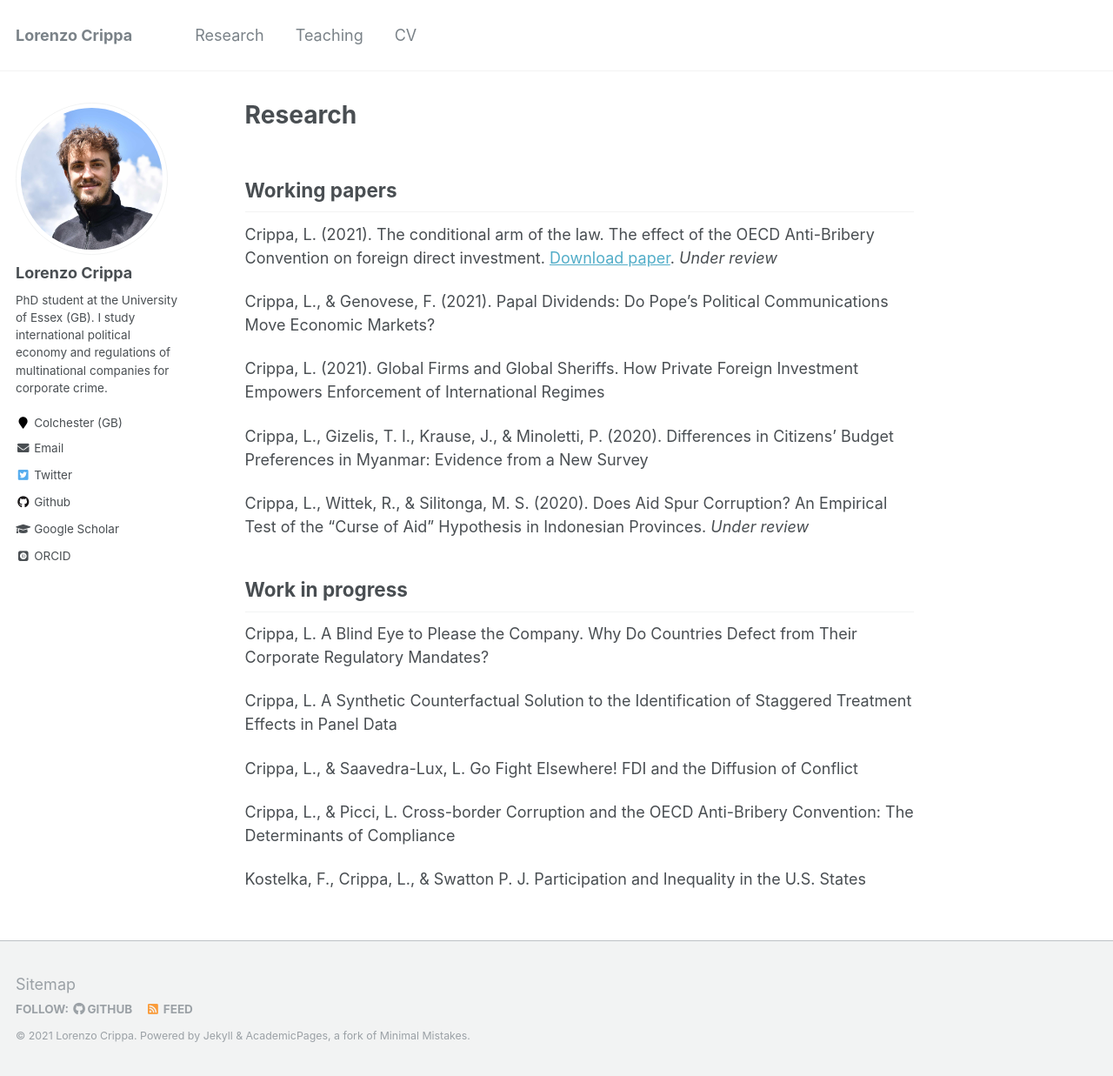
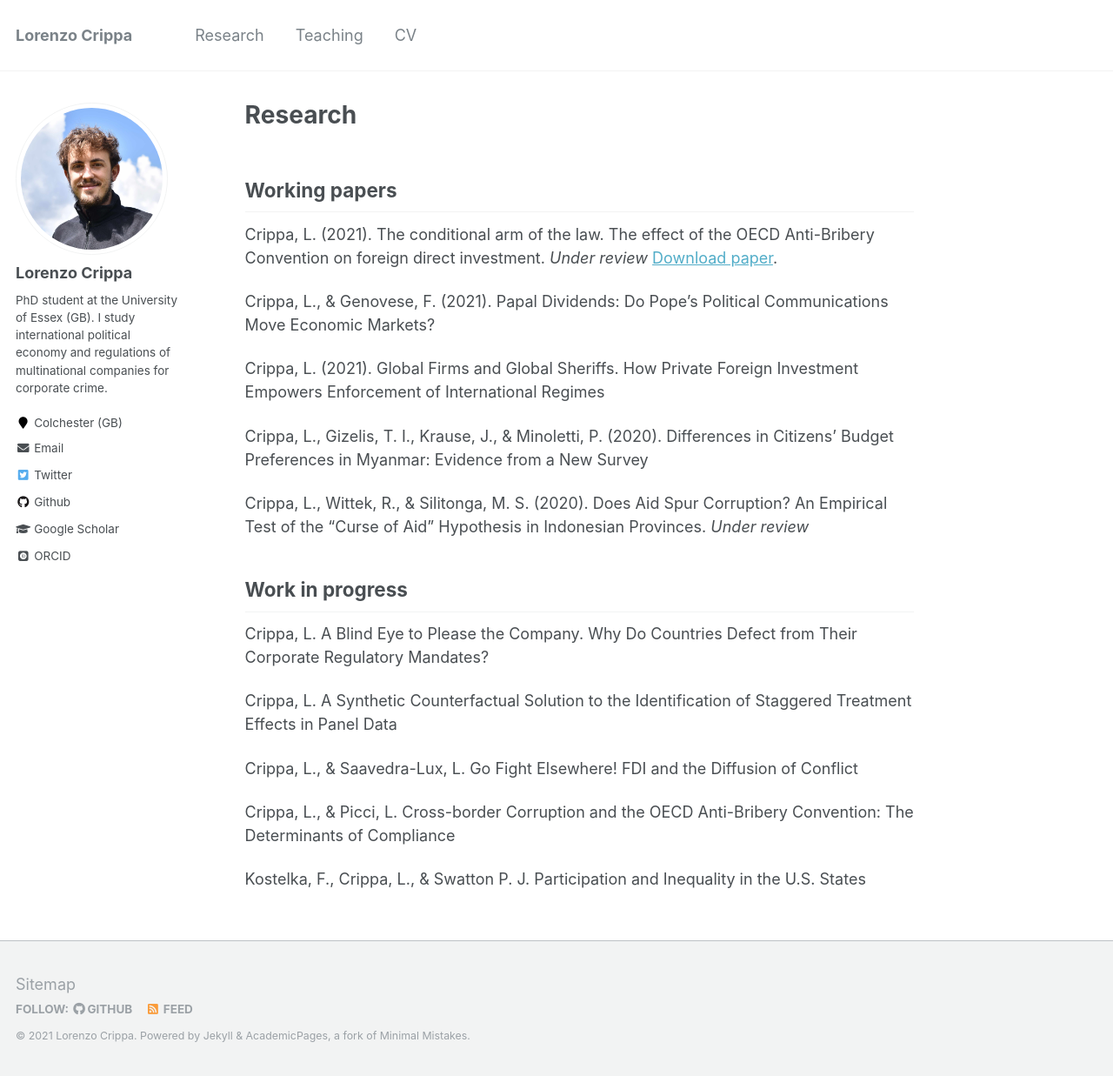
Before and after one commit to lorenzo-crippa/lorenzo-crippa.github.io, a Jekyll site: the page built from _pages/research.md, in a window 1280 px wide and 1237 px high. Shown: the whole window at 87% size. Built offline with Jekyll 4.4.1, drawn with Linux system fonts in a browser that asks for light colours; some web fonts are replaced.

```diff
--- a/_pages/research.md
+++ b/_pages/research.md
@@ -6,7 +6,7 @@ redirect_from:
   - /research.html
 ---
 ## Working papers
-Crippa, L. (2021). The conditional arm of the law. The effect of the OECD Anti-Bribery Convention on foreign direct investment. [Download paper](assets/conditional_arm.pdf). _Under review_
+Crippa, L. (2021). The conditional arm of the law. The effect of the OECD Anti-Bribery Convention on foreign direct investment. _Under review_ [Download paper](assets/conditional_arm.pdf).
 
 Crippa, L., & Genovese, F. (2021). Papal Dividends: Do Pope’s Political Communications Move Economic Markets?
 
```
